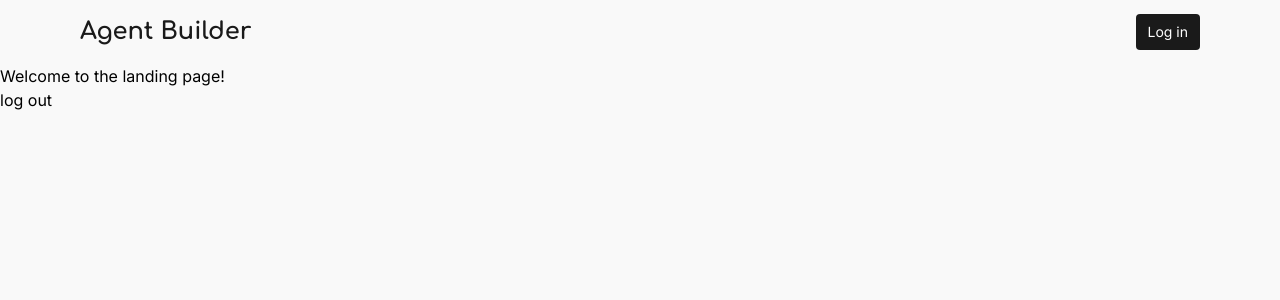
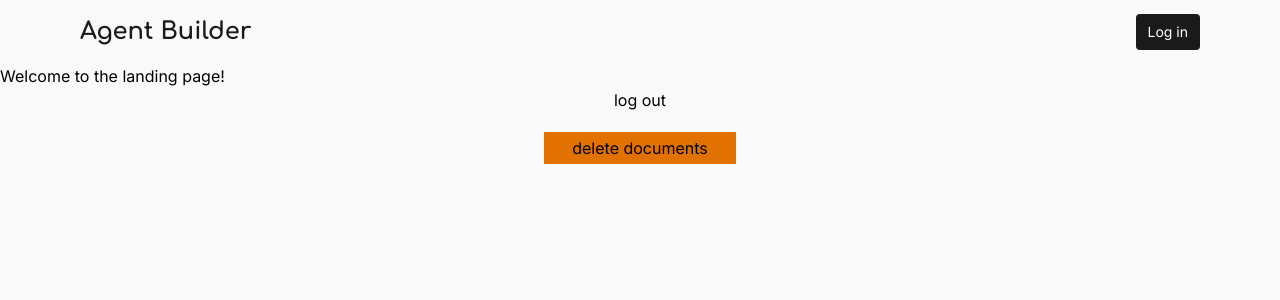
Before and after one commit to Mou2xie/agent_builder_frontend, a React (Vite) app: page / in a window 1280 px wide. Shown: the top 300 px of the page. Built offline with nearby package versions, Linux system fonts and the light colour scheme; no server answers.

Commit message:
feat: integrate user authentication in IndexPage and KnowledgePage for enhanced user experience

```diff
--- a/src/routes/index.tsx
+++ b/src/routes/index.tsx
@@ -1,12 +1,29 @@
 import { supabaseClient } from "../libs/supabaseClient"
+import { useAuthStore } from "../stores/useAuthStore";
 
 export const IndexPage = () => {
+  const user = useAuthStore(state => state.user);
+
 
   return (
     <>
       <div>
         <p>Welcome to the landing page!</p>
-        <button onClick={() => supabaseClient.auth.signOut()}>log out</button>
+        <div className=" flex flex-col gap-5">
+          <button onClick={() => supabaseClient.auth.signOut()}>log out</button>
+          <button onClick={async () => {
+            console.log("当前登录的用户:", user?.id);
+
+            // 2. 执行删除操作
+            const res = await supabaseClient
+              .from("documents")
+              .delete()
+              .eq("id", 111);
+
+            console.log("删除结果:", res);
+          }}
+            className="w-48 mx-auto py-1 bg-amber-600">delete documents</button>
+        </div>
       </div>
     </>
   )
--- a/src/routes/knowledge.tsx
+++ b/src/routes/knowledge.tsx
@@ -1,6 +1,7 @@
 import { useParams } from "react-router";
 import { supabaseClient } from "../libs/supabaseClient";
 import { useQuery, useMutation, useQueryClient } from "@tanstack/react-query";
+import { useAuthStore } from "../stores/useAuthStore";
 
 import { Upload, File, Trash2 } from "lucide-react";
 
@@ -8,10 +9,12 @@ export const KnowledgePage = () => {
 
   const { id } = useParams();
   const queryClient = useQueryClient();
+  const user = useAuthStore(state => state.user);
 
   const query = useQuery({
     queryKey: ["files", id],
     queryFn: async () => {
+      // get list of files for this agent
       const { data, error } = await supabaseClient.storage
         .from("files")
         .list(`${id}`, { limit: 100 });
@@ -23,25 +26,40 @@ export const KnowledgePage = () => {
   const uploadMutation = useMutation({
     mutationFn: async (file: File) => {
       const filePath = `${id}/${Date.now()}-${file.name}`;
-      const { error } = await supabaseClient.storage
+      // upload file to supabase storage
+      const { data, error } = await supabaseClient.storage
         .from("files")
         .upload(filePath, file);
       if (error) throw error;
+
+      // trigger RAG processing
+      fetch(`${import.meta.env.VITE_GAG_SERVICE_URL}/${data.path}/${user?.id}`, {
+        method: "POST",
+        headers: {
+          "X-API-Key": import.meta.env.VITE_SERVICE_API_KEY
+        }
+      });
     },
-
-    onSuccess: () => {
+    onSuccess: async () => {
       queryClient.invalidateQueries({ queryKey: ["files", id] });
     },
   });
 
   const deleteMutation = useMutation({
     mutationFn: async (fileName: string) => {
+      // delete file from supabase storage
       const { error } = await supabaseClient.storage
         .from("files")
         .remove([`${id}/${fileName}`]);
       if (error) throw error;
+
+      // delete contents in vector database for this file
+      const res = await supabaseClient.from("documents")
+        .delete()
+        .eq("agent_id", id)
+        .eq("file_name", fileName);
+      if (res.error) throw res.error;
     },
-
     onSuccess: () => {
       queryClient.invalidateQueries({ queryKey: ["files", id] });
     },
@@ -99,7 +117,8 @@ export const KnowledgePage = () => {
               className="p-5 border-b border-gray-200 last:border-0 flex items-center gap-3"
             >
               <File className="text-primary" size={20} />
-              <span className="text-primary">{file.name.replace(/^\d+-/, "")}</span>
+              {/* <span className="text-primary">{file.name.replace(/^\d+-/, "")}</span> */}
+              <span className="text-primary">{file.name}</span>
 
               <Trash2
                 size={20}
```
